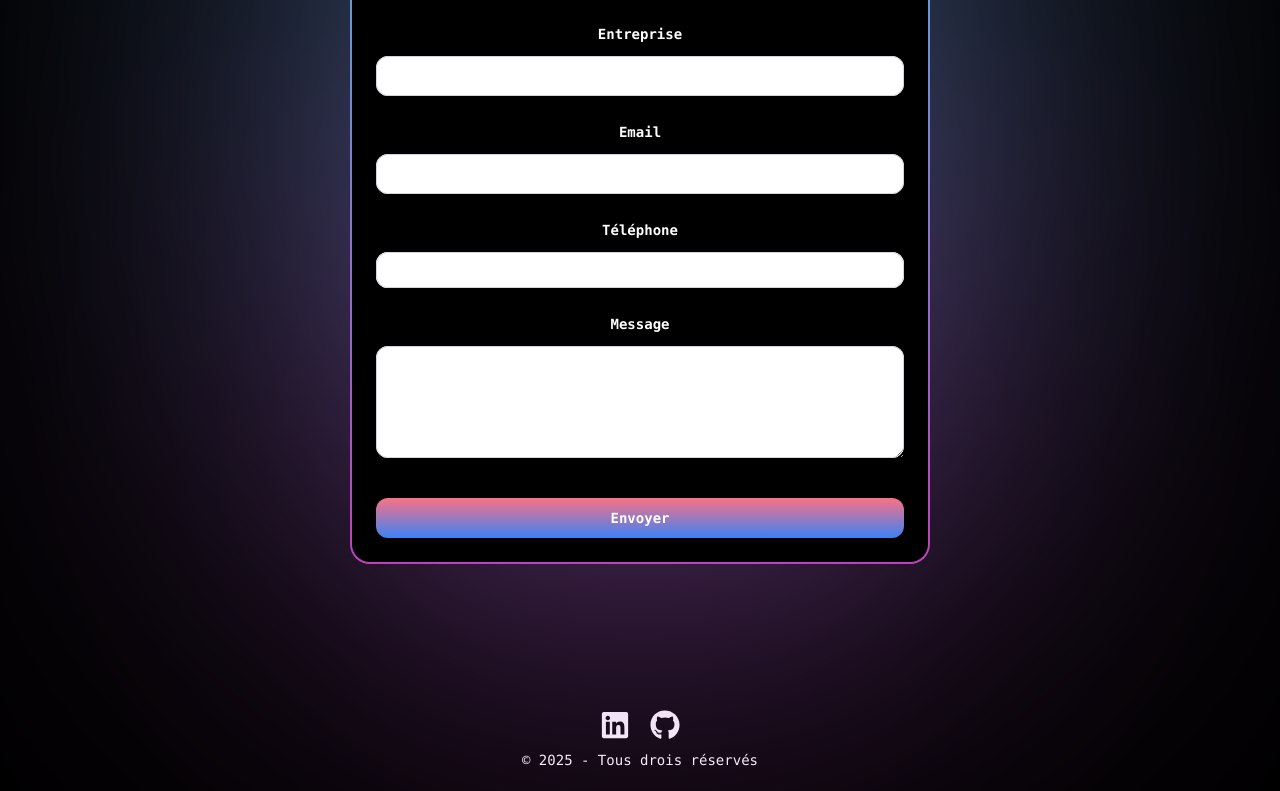
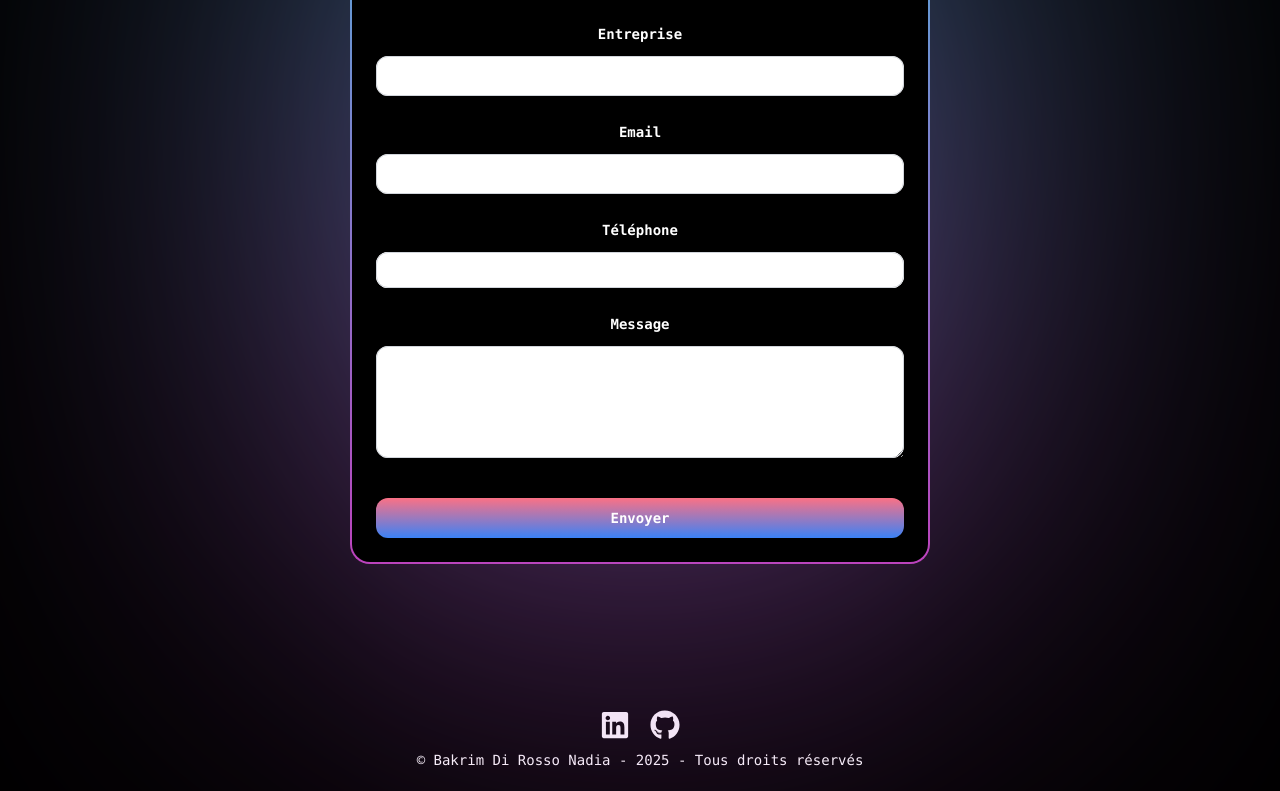
Before and after one commit to BakrimNadia/Portfolio-Nadia, a Next.js app: page / in a window 1280 px wide. Shown: the part 6314-7105 px from the top of the page. Built offline with nearby package versions, Linux system fonts and the light colour scheme.

Commit message:
add text to the footer

```diff
--- a/src/app/Components/Footer.tsx
+++ b/src/app/Components/Footer.tsx
@@ -22,7 +22,7 @@ const Footer = () => {
           <FaGithub size={30} />
         </IconLink>
       </IconsContainer>
-      <Text>© 2025 - Tous drois réservés</Text>
+      <Text>© Bakrim Di Rosso Nadia - 2025 - Tous droits réservés</Text>
     </FooterContainer>
 )};
 
```
